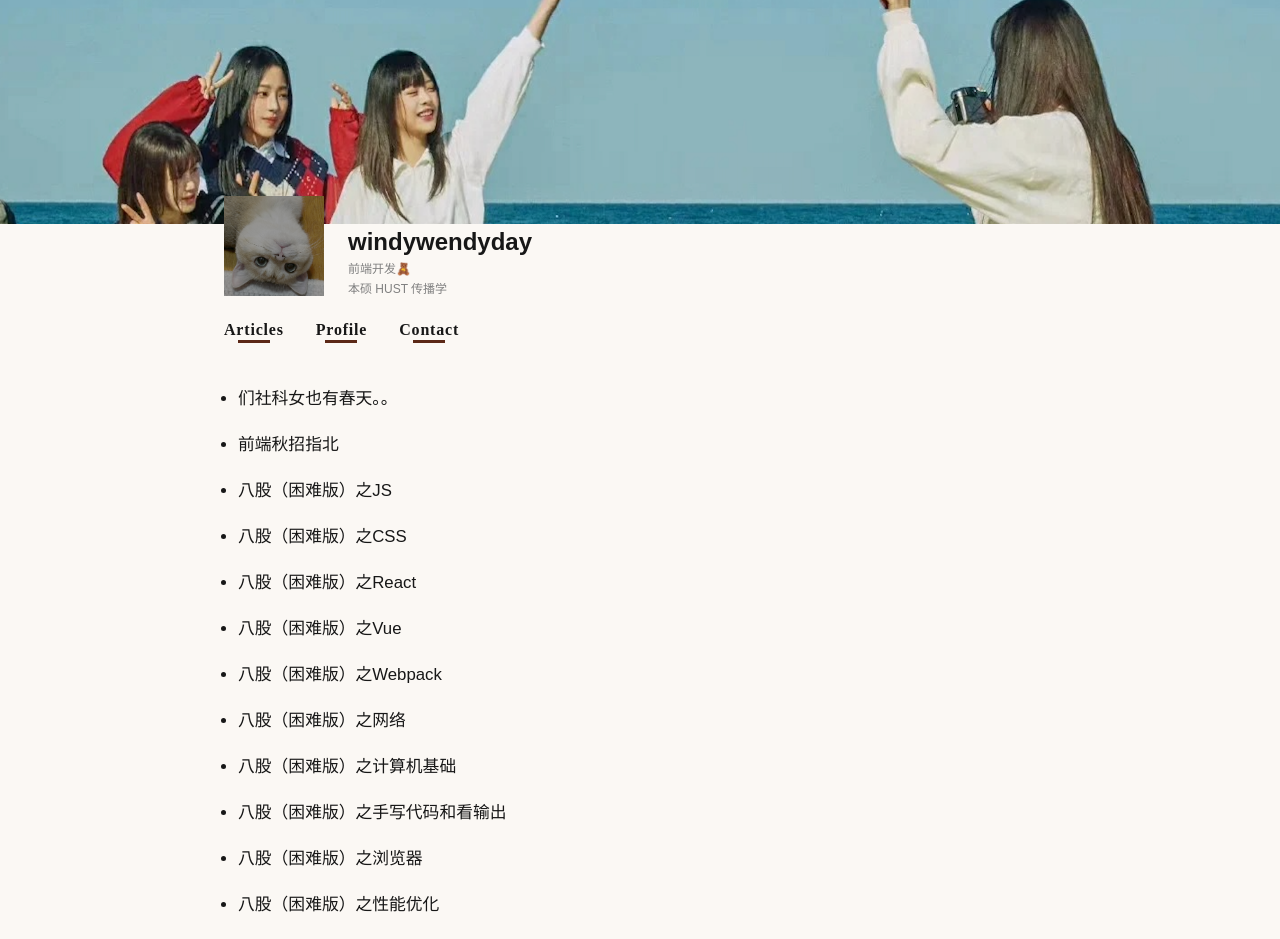
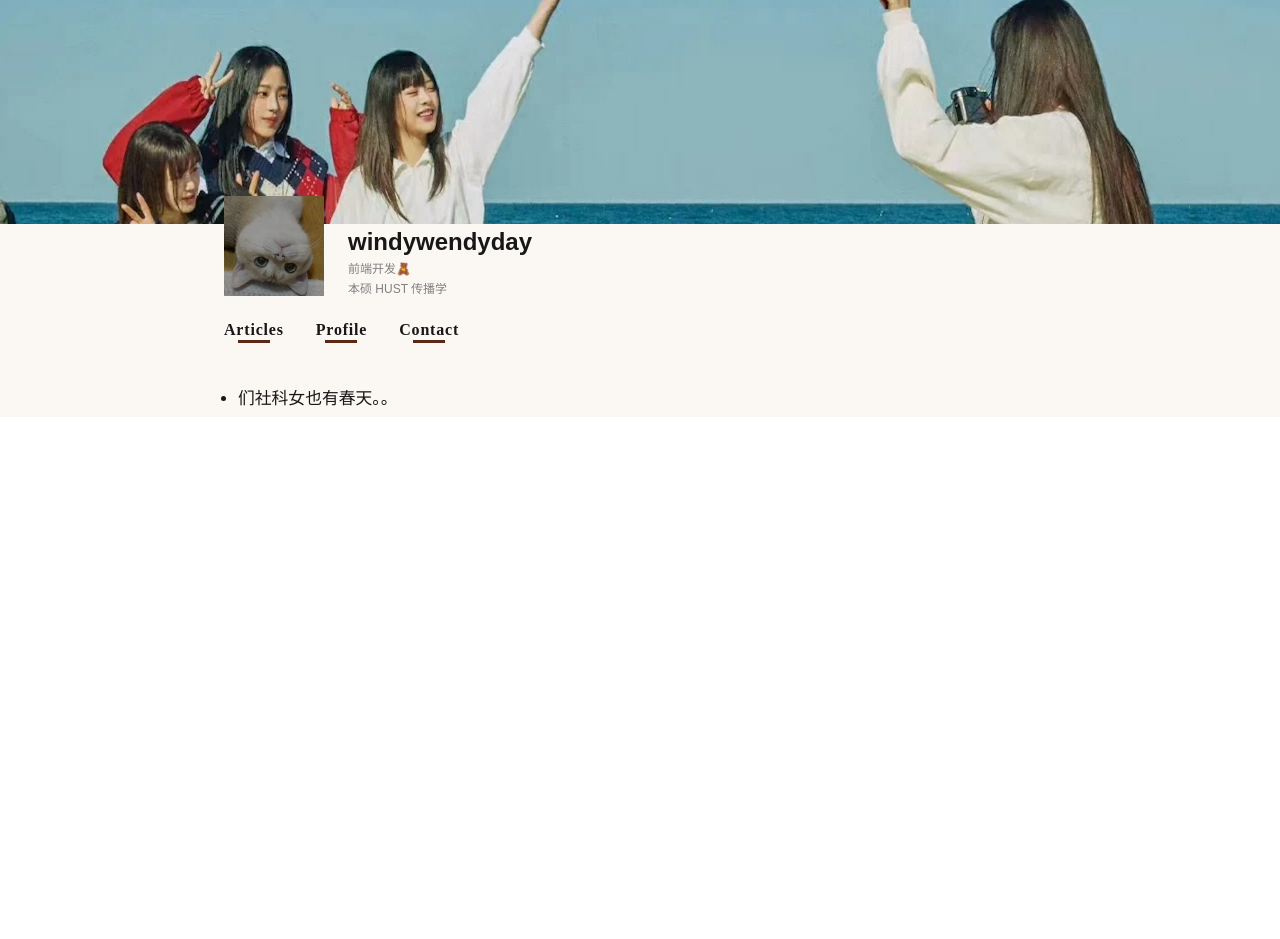
Before and after one commit to windywendyday/windywendyday.com, a Next.js app: page / in a window 1280 px wide. Shown: the top 939 px of the page. After the commit the page ends 800 px from the top, so only its background shows below. Built offline with nearby package versions, Linux system fonts and the light colour scheme.

Commit message:
fix: 隐去部分文章

```diff
--- a/app/page.js
+++ b/app/page.js
@@ -8,18 +8,18 @@ import Navigation from "@/app/modules/navigation";
 export default function Home() {
     const articles = [
         { id: 1, title: "们社科女也有春天。。" },
-        { id: 2, title: "前端秋招指北" },
-        { id: 3, title: "八股（困难版）之JS" },
-        { id: 4, title: "八股（困难版）之CSS" },
-        { id: 5, title: "八股（困难版）之React" },
-        { id: 6, title: "八股（困难版）之Vue" },
-        { id: 7, title: "八股（困难版）之Webpack" },
-        { id: 8, title: "八股（困难版）之网络" },
-        { id: 9, title: "八股（困难版）之计算机基础" },
-        { id: 10, title: "八股（困难版）之手写代码和看输出" },
-        { id: 11, title: "八股（困难版）之浏览器" },
-        { id: 12, title: "八股（困难版）之性能优化" },
-        { id: 16, title: "最近从中感受到能量的一些句子" },
+        // { id: 2, title: "前端秋招指北" },
+        // { id: 3, title: "八股（困难版）之JS" },
+        // { id: 4, title: "八股（困难版）之CSS" },
+        // { id: 5, title: "八股（困难版）之React" },
+        // { id: 6, title: "八股（困难版）之Vue" },
+        // { id: 7, title: "八股（困难版）之Webpack" },
+        // { id: 8, title: "八股（困难版）之网络" },
+        // { id: 9, title: "八股（困难版）之计算机基础" },
+        // { id: 10, title: "八股（困难版）之手写代码和看输出" },
+        // { id: 11, title: "八股（困难版）之浏览器" },
+        // { id: 12, title: "八股（困难版）之性能优化" },
+        // { id: 16, title: "最近从中感受到能量的一些句子" },
     ]
     return (
         <div className={styles.app}>
```
